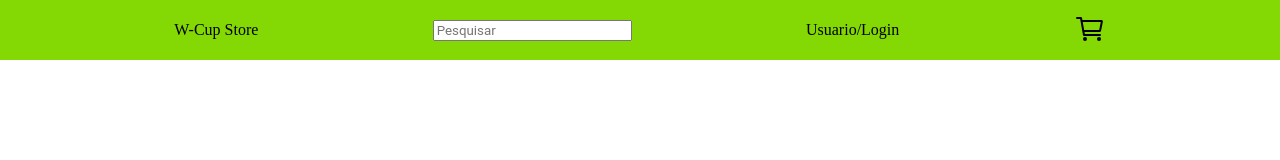
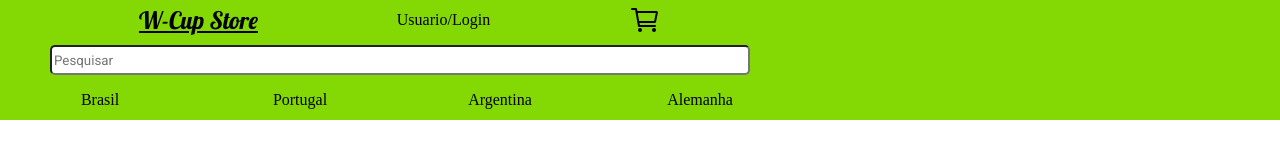
Before and after one commit to RobinsonXavier/projeto14-Cup-Mart-front, a React app: page / in a window 1280 px wide. Built offline with nearby package versions, Linux system fonts and the light colour scheme.

Commit message:
Basic Layout of Topbar

```diff
--- a/src/assets/styles/global.css
+++ b/src/assets/styles/global.css
@@ -1,7 +1,16 @@
+@import url('https://fonts.googleapis.com/css2?family=Lobster&family=Roboto:wght@300;400;500;700;900&display=swap');
+
 * {
     font-family: 'Roboto', sans-serif;
+    box-sizing: border-box;
 }
 
+a{
+    text-decoration: none;
+    color: black;
+}
 h1 {
     font-family: 'Lobster', cursive;
+    font-size: 24px;
+    text-decoration: underline;
 }
--- a/src/components/Topbar/Topbar.js
+++ b/src/components/Topbar/Topbar.js
@@ -1,35 +1,63 @@
+import { Link } from "react-router-dom";
 import styled from "styled-components";
-import { Link } from "react-router-dom";
 import "./style.css"
 
 export default function Topbar (){
     return(
-        <Container>
+        <Conteiner>
             <div>
-                <h1>W-Cup Store</h1>
+                <Link to={"/"}>
+                    <div className="Logo">
+                        <h1>W-Cup Store</h1>
+                    </div>
+                </Link>
+                <Link to={"/login"}>
+                    <div>
+                        <p>Usuario/Login</p>
+                    </div>
+                </Link>
+                <Link to ={"/cart"}>
+                    <div>
+                        <ion-icon name="cart-outline"></ion-icon>
+                    </div>
+                </Link>
             </div>
-            <div class="pesquisa">
+            <div className="search">
                 <input type="text" placeholder="Pesquisar" />
             </div>
             <div>
-                <p>Usuario/Login</p>
+                <div className="button"><p>Brasil</p></div>
+                <div className="button"><p>Portugal</p></div>
+                <div className="button"><p>Argentina</p></div>
+                <div className="button"><p>Alemanha</p></div>
             </div>
-            <div>
-                <ion-icon name="cart-outline"></ion-icon>
-            </div>
-        </Container>
+        </Conteiner>
     )
 }
-const Container = styled.div`
-    width:100%;
-    height:60px;
 
-    display:flex;
-    align-content: center;
-    align-items: center;
-    justify-content: space-evenly;
+const Conteiner = styled.div`
+position: fixed;
+left: 0;
+top: 0;
+z-index: 1;
 
+width:100%;
 
-    background-color:#84D904;
+display:flex;
+flex-direction: column;
+align-items: center
+padding-top:10px;
+
+background-color:#84D904;
+
+    div{
+        height:40px;
+        width: 100%;
+        max-width:800px;
+        display:flex;
+        align-content: center;
+        align-items: center;
+        justify-content: space-evenly;
+    }
 
 `
--- a/src/components/Topbar/style.css
+++ b/src/components/Topbar/style.css
@@ -1,7 +1,16 @@
-h1 {
-    font-family: 'Lobster', cursive;
+input{
+    width: 100%;
+    height: 30px;
+    max-width: 700px;
+    margin:10px 20px;
+
+    border-radius: 5px;
+
 }
-
 ion-icon{
     font-size: 32px;
 }
+
+.button{
+    height: 30px;
+}
```
